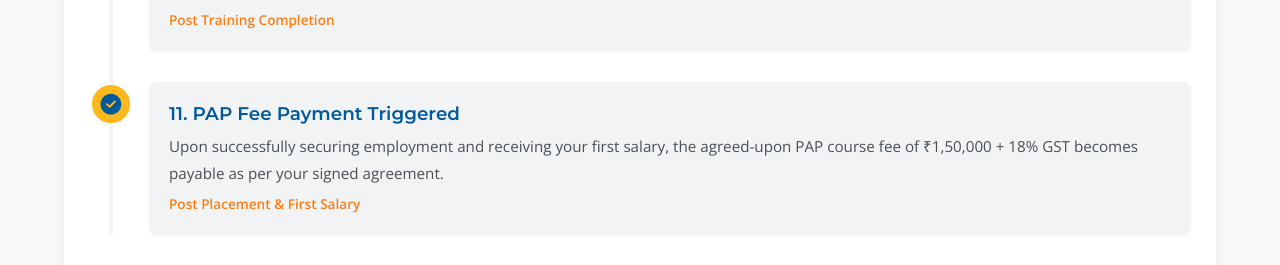
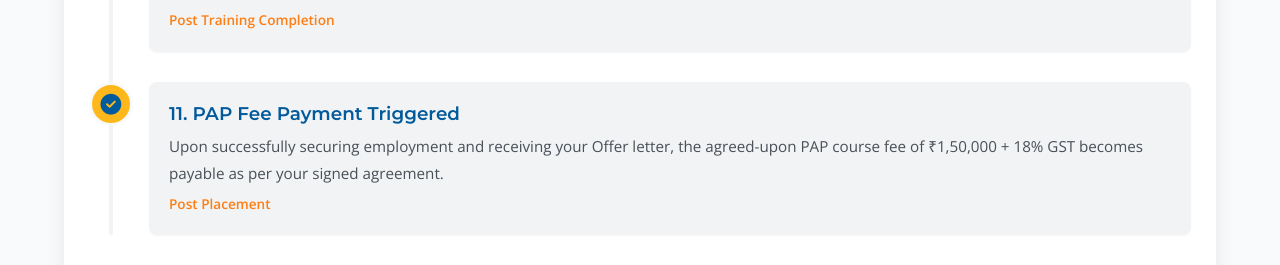
Before and after one commit to itokyoacademy/pap, a plain HTML site: page index.html in a window 1280 px wide. Shown: the part 5440-5705 px from the top of the page. Drawn offline with nearby package versions, Linux system fonts and the light colour scheme.

Commit message:
Update index.html

```diff
--- a/index.html
+++ b/index.html
@@ -1294,8 +1294,8 @@
                     <div class="timeline-icon"><i class="fas fa-check-circle"></i></div>
                     <div class="timeline-content">
                         <h4>11. PAP Fee Payment Triggered</h4>
-                        <p>Upon successfully securing employment and receiving your first salary, the agreed-upon PAP course fee of ₹1,50,000 + 18% GST becomes payable as per your signed agreement.</p>
-                         <span class="timing">Post Placement & First Salary</span>
+                        <p>Upon successfully securing employment and receiving your Offer letter, the agreed-upon PAP course fee of ₹1,50,000 + 18% GST becomes payable as per your signed agreement.</p>
+                         <span class="timing">Post Placement</span>
                     </div>
                 </li>
             </ol>
```
